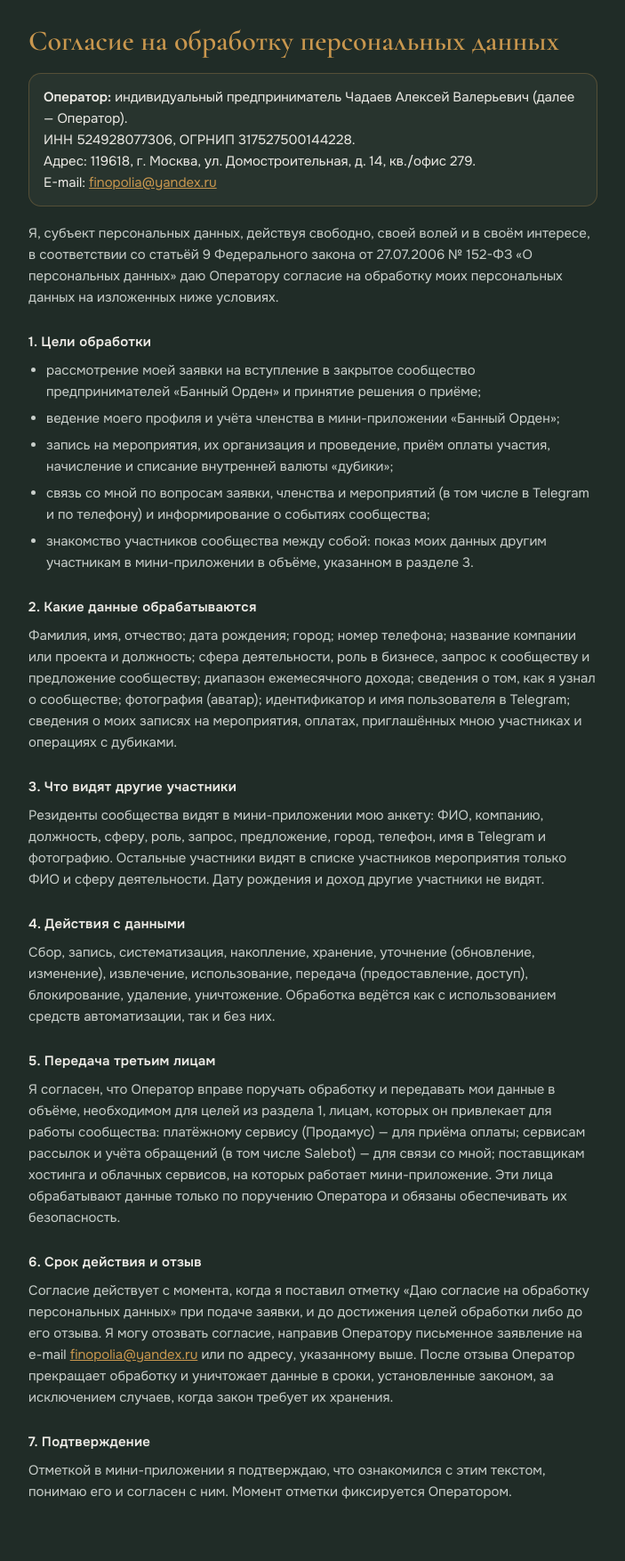
After one commit to vareshinegor/banya-club-miniapp, a Flask app: page /consent in a window 1280 px wide. The commit adds this page. Shown: the whole page at 89% size, without its empty margins (288-991 px from the left). Run offline with Flask 3, Linux system fonts and the light colour scheme.

Commit message:
Consent checkbox + page, new founders video and captions, referral reward 3000
- Анкета: first screen now has an unchecked «Даю согласие на обработку
  персональных данных» checkbox (link -> /consent); «Подать заявку» stays
  disabled until it is ticked. /register stores the moment in a new
  «Согласие ПДн» column of «Пользователи» (scripts/migrate_users_add_consent.py,
  already run). A request without the flag still registers (old open
  clients) but leaves the cell empty. /consent renders templates/consent.html
  (operator details taken from the Roskomnadzor notification; the PDF itself
  is NOT in the repo — it contains passport data).
- О нас: first video replaced by the supplied IMG_8995.MP4, transcoded from
  264 MB / 1080x1920 to 11 MB / 720x1280 (video+audio only), served as
  static/media/founders.mp4; old founder.mp4 removed. Both videos get the
  new titles/subtitles. Fixed .video-caption .t/.s being inline spans so the
  title and subtitle no longer run together.
- REFERRAL_REWARD_POINTS 5000 -> 3000.

Co-Authored-By: Claude Sonnet 5.5 <noreply@anthropic.com>

```diff
--- a/app.py
+++ b/app.py
@@ -63,6 +63,14 @@ def create_app():
         response.headers["Cache-Control"] = "no-store, must-revalidate"
         return response
 
+    @app.route("/consent")
+    def consent():
+        # Текст согласия на обработку персональных данных — открывается по ссылке
+        # из галочки на первом экране анкеты. Публичная страница, без сессии.
+        response = make_response(render_template("consent.html"))
+        response.headers["Cache-Control"] = "no-store, must-revalidate"
+        return response
+
     return app
 
 
--- a/constants.py
+++ b/constants.py
@@ -29,6 +29,9 @@ USERS_HEADERS = [
     "Статус",
     "Дата регистрации",
     "Аватарка",
+    # Когда человек поставил галочку «Даю согласие на обработку персональных
+    # данных» при подаче заявки (пусто — согласие не зафиксировано).
+    "Согласие ПДн",
 ]
 # "Цена нерезидент" — необязательная: если пусто, нерезидентам показываем ту
 # же "Цена", что и резидентам.
@@ -70,7 +73,7 @@ POINTS_RESERVATION_TTL_MINUTES = 60
 # Запись создаётся при первом открытии мини-аппа по чужой ссылке, "Награда" —
 # дата, когда пригласившему начислили листики (пусто = ещё не начислено).
 REFERRALS_HEADERS = ["telegram_id", "Пригласил", "Дата", "Награда"]
-REFERRAL_REWARD_POINTS = 5000
+REFERRAL_REWARD_POINTS = 3000
 
 # --- Промокоды -------------------------------------------------------------
 # Тип: "процент" (Размер — % от суммы заказа) или "рубли" (Размер — скидка на
--- a/routes.py
+++ b/routes.py
@@ -367,7 +367,14 @@ def register():
         return jsonify({"error": "missing_fields"}), 400
 
     sb_id = sheets.find_platform_id(telegram_id) or ""
-    sheets.create_user(telegram_id, session.get("username"), sb_id, field_values, _absolute_avatar_url(telegram_id))
+    # Галочку согласия на обработку ПДн ставят на первом экране анкеты; её
+    # отметку (время) сохраняем в "Согласие ПДн". Без флага (например, у
+    # человека открыта старая версия мини-аппа) заявку НЕ отбрасываем —
+    # теряется только отметка, по пустой ячейке видно, у кого её нет.
+    sheets.create_user(
+        telegram_id, session.get("username"), sb_id, field_values, _absolute_avatar_url(telegram_id),
+        consent=bool(data.get("consent")),
+    )
 
     try:
         # Схема ключей задана стороной vakas-tools — менять только по согласованию с ними.
--- /dev/null
+++ b/static/css/legal.css
@@ -0,0 +1,103 @@
+/* Страницы с юридическими текстами (согласие на обработку ПДн и т.п.) —
+   отдельно от style.css: там html/body зафиксированы под экран мини-аппа
+   (overflow: hidden), а тексту нужна обычная прокрутка. */
+@font-face {
+  font-family: 'Cormorant Garamond';
+  font-style: normal;
+  font-weight: 500 600;
+  font-display: swap;
+  src: url('/static/fonts/cormorant-cyrillic.woff2') format('woff2');
+  unicode-range: U+0301, U+0400-045F, U+0490-0491, U+04B0-04B1, U+2116;
+}
+@font-face {
+  font-family: 'Cormorant Garamond';
+  font-style: normal;
+  font-weight: 500 600;
+  font-display: swap;
+  src: url('/static/fonts/cormorant-latin.woff2') format('woff2');
+  unicode-range: U+0000-00FF, U+0131, U+0152-0153, U+02BB-02BC, U+02C6, U+02DA, U+02DC, U+2000-206F, U+20AC, U+2122;
+}
+@font-face {
+  font-family: 'Onest';
+  font-style: normal;
+  font-weight: 400 600;
+  font-display: swap;
+  src: url('/static/fonts/onest-cyrillic.woff2') format('woff2');
+  unicode-range: U+0301, U+0400-045F, U+0490-0491, U+04B0-04B1, U+2116;
+}
+@font-face {
+  font-family: 'Onest';
+  font-style: normal;
+  font-weight: 400 600;
+  font-display: swap;
+  src: url('/static/fonts/onest-latin.woff2') format('woff2');
+  unicode-range: U+0000-00FF, U+0131, U+0152-0153, U+02BB-02BC, U+02C6, U+02DA, U+02DC, U+2000-206F, U+20AC, U+2122;
+}
+
+* {
+  box-sizing: border-box;
+}
+
+html {
+  background: #202C27;
+}
+
+body {
+  margin: 0;
+  background: #202C27;
+  color: #EDEBE6;
+  font-family: Onest, system-ui, sans-serif;
+  font-size: 15px;
+  line-height: 1.6;
+}
+
+.legal {
+  max-width: 680px;
+  margin: 0 auto;
+  padding: 28px 20px 56px;
+}
+
+.legal h1 {
+  margin: 0 0 18px;
+  font-family: 'Cormorant Garamond', serif;
+  font-weight: 600;
+  font-size: 32px;
+  line-height: 1.12;
+  color: #C9974E;
+}
+
+.legal h2 {
+  margin: 26px 0 8px;
+  font-size: 15px;
+  font-weight: 600;
+  letter-spacing: .02em;
+  color: #EDEBE6;
+}
+
+.legal p {
+  margin: 0 0 10px;
+  color: #C9CFCB;
+}
+
+.legal ul {
+  margin: 0 0 10px;
+  padding-left: 20px;
+  color: #C9CFCB;
+}
+
+.legal li {
+  margin-bottom: 6px;
+}
+
+.legal .operator {
+  margin: 0 0 18px;
+  padding: 14px 16px;
+  border: 1px solid rgba(201, 151, 78, .28);
+  border-radius: 14px;
+  background: rgba(237, 235, 230, .04);
+  color: #EDEBE6;
+}
+
+.legal a {
+  color: #C9974E;
+}
--- /dev/null
+++ b/templates/consent.html
@@ -0,0 +1,51 @@
+<!DOCTYPE html>
+<html lang="ru">
+<head>
+  <meta charset="utf-8">
+  <meta name="viewport" content="width=device-width, initial-scale=1">
+  <meta name="robots" content="noindex">
+  <title>Согласие на обработку персональных данных</title>
+  <link rel="stylesheet" href="{{ versioned_static('css/legal.css') }}">
+</head>
+<body>
+  <main class="legal">
+    <h1>Согласие на обработку персональных данных</h1>
+
+    <p class="operator">
+      <strong>Оператор:</strong> индивидуальный предприниматель Чадаев Алексей Валерьевич (далее — Оператор).<br>
+      ИНН 524928077306, ОГРНИП 317527500144228.<br>
+      Адрес: 119618, г. Москва, ул. Домостроительная, д. 14, кв./офис 279.<br>
+      E-mail: <a href="mailto:finopolia@yandex.ru">finopolia@yandex.ru</a>
+    </p>
+
+    <p>Я, субъект персональных данных, действуя свободно, своей волей и в своём интересе, в соответствии со статьёй 9 Федерального закона от 27.07.2006 № 152-ФЗ «О персональных данных» даю Оператору согласие на обработку моих персональных данных на изложенных ниже условиях.</p>
+
+    <h2>1. Цели обработки</h2>
+    <ul>
+      <li>рассмотрение моей заявки на вступление в закрытое сообщество предпринимателей «Банный Орден» и принятие решения о приёме;</li>
+      <li>ведение моего профиля и учёта членства в мини-приложении «Банный Орден»;</li>
+      <li>запись на мероприятия, их организация и проведение, приём оплаты участия, начисление и списание внутренней валюты «дубики»;</li>
+      <li>связь со мной по вопросам заявки, членства и мероприятий (в том числе в Telegram и по телефону) и информирование о событиях сообщества;</li>
+      <li>знакомство участников сообщества между собой: показ моих данных другим участникам в мини-приложении в объёме, указанном в разделе 3.</li>
+    </ul>
+
+    <h2>2. Какие данные обрабатываются</h2>
+    <p>Фамилия, имя, отчество; дата рождения; город; номер телефона; название компании или проекта и должность; сфера деятельности, роль в бизнесе, запрос к сообществу и предложение сообществу; диапазон ежемесячного дохода; сведения о том, как я узнал о сообществе; фотография (аватар); идентификатор и имя пользователя в Telegram; сведения о моих записях на мероприятия, оплатах, приглашённых мною участниках и операциях с дубиками.</p>
+
+    <h2>3. Что видят другие участники</h2>
+    <p>Резиденты сообщества видят в мини-приложении мою анкету: ФИО, компанию, должность, сферу, роль, запрос, предложение, город, телефон, имя в Telegram и фотографию. Остальные участники видят в списке участников мероприятия только ФИО и сферу деятельности. Дату рождения и доход другие участники не видят.</p>
+
+    <h2>4. Действия с данными</h2>
+    <p>Сбор, запись, систематизация, накопление, хранение, уточнение (обновление, изменение), извлечение, использование, передача (предоставление, доступ), блокирование, удаление, уничтожение. Обработка ведётся как с использованием средств автоматизации, так и без них.</p>
+
+    <h2>5. Передача третьим лицам</h2>
+    <p>Я согласен, что Оператор вправе поручать обработку и передавать мои данные в объёме, необходимом для целей из раздела 1, лицам, которых он привлекает для работы сообщества: платёжному сервису (Продамус) — для приёма оплаты; сервисам рассылок и учёта обращений (в том числе Salebot) — для связи со мной; поставщикам хостинга и облачных сервисов, на которых работает мини-приложение. Эти лица обрабатывают данные только по поручению Оператора и обязаны обеспечивать их безопасность.</p>
+
+    <h2>6. Срок действия и отзыв</h2>
+    <p>Согласие действует с момента, когда я поставил отметку «Даю согласие на обработку персональных данных» при подаче заявки, и до достижения целей обработки либо до его отзыва. Я могу отозвать согласие, направив Оператору письменное заявление на e-mail <a href="mailto:finopolia@yandex.ru">finopolia@yandex.ru</a> или по адресу, указанному выше. После отзыва Оператор прекращает обработку и уничтожает данные в сроки, установленные законом, за исключением случаев, когда закон требует их хранения.</p>
+
+    <h2>7. Подтверждение</h2>
+    <p>Отметкой в мини-приложении я подтверждаю, что ознакомился с этим текстом, понимаю его и согласен с ним. Момент отметки фиксируется Оператором.</p>
+  </main>
+</body>
+</html>
--- a/templates/index.html
+++ b/templates/index.html
@@ -40,7 +40,11 @@
         <div class="onb-goal-label">Главная цель Банного Ордена —</div>
         <p>объединение сильных предпринимателей, где они могут помогать друг другу, развивать свои проекты и при этом оставаться собой.</p>
       </div>
-      <button id="onb-start" class="btn-pill">Подать заявку</button>
+      <div class="onb-consent" id="onb-consent-row">
+        <span class="pay-check" id="onb-consent-check" role="checkbox" aria-checked="false" tabindex="0"></span>
+        <span class="onb-consent-text">Даю <a href="/consent" id="onb-consent-link">согласие на обработку персональных данных</a></span>
+      </div>
+      <button id="onb-start" class="btn-pill" disabled>Подать заявку</button>
       <div class="onb-quote">
         <div class="onb-quote-main">
           <span class="onb-quote-mark">&ldquo;</span>
```
Also changed, not shown: scripts/migrate_users_add_consent.py (added, +34 -0 lines), sheets_client.py (+5 -2 lines), static/css/style.css (+44 -0 lines), static/js/app.js (+34 -3 lines), 2 other files.
